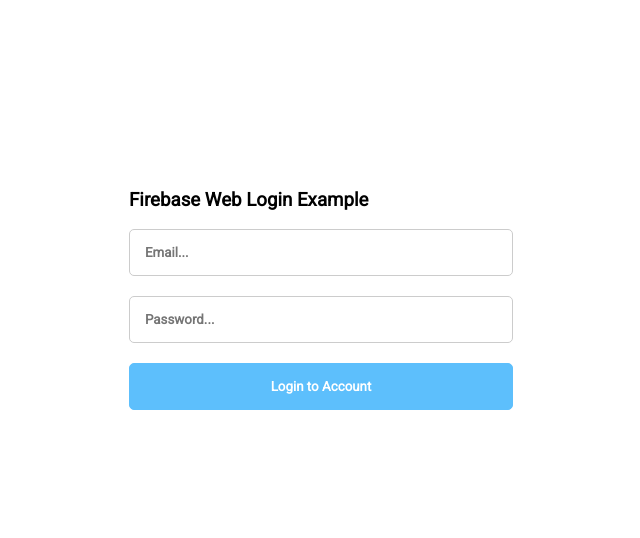
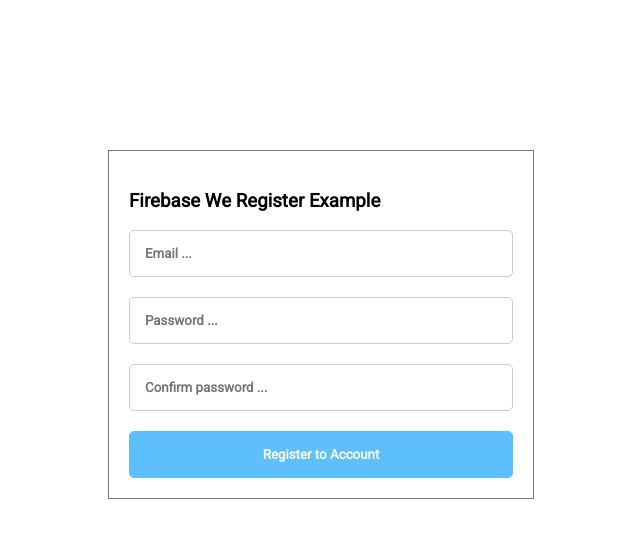
Before and after one commit to WebToturial/FontEnd, a plain HTML site: page TestFirebase/index.html in a window 1280 px wide. Shown: the whole page, without its empty margins (319-959 px from the left). Drawn offline with Linux system fonts and the light colour scheme; no server answers.

Commit message:
Register
Dang ky tai khoan

```diff
--- a/TestFirebase/css/style.css
+++ b/TestFirebase/css/style.css
@@ -52,3 +52,47 @@ input, button {
     color: #5dBffc;
     background-origin: 1px solid #5dBffc;
 }
+
+.register {
+    width: 30%;
+    margin: 0px auto;
+    margin-top: 150px;
+    padding: 20px;
+    border: 1px solid #777;
+}
+
+.register input{
+    display: block;
+    border: 1px solid #ccc;
+    border-radius: 5px;
+    background: #fff;
+    padding: 15px;
+    outline: none;
+    width: 100%;
+    margin-bottom: 20px;
+    box-sizing: border-box;
+}
+
+.register input:focus{
+    border: 1px solid #777;
+}
+
+.register button{
+    width: 100%;
+    background: #5dBffc;
+    color: #fff;
+    border: 1px solid #5dBffc;
+    border-radius: 5px;
+    display: block;
+    outline: none;
+    padding: 15px;
+    transition: 0.3s;
+    -webkit-transition: 0.3s;
+    -moz-transition: 0.3s;
+}
+
+.register button:hover{
+    background: #fff;
+    color: #5dBffc;
+    background-origin: 1px solid #5dBffc;
+}
--- a/TestFirebase/index.html
+++ b/TestFirebase/index.html
@@ -7,18 +7,33 @@
         <link href="https://fonts.googleapis.com/css?family=Roboto" rel="stylesheet">
     </head>
     <body>
+        <div style="display: none">
+            <!-- #start Login-->
             <div id="login_div" class="main-div">
                 <h3>Firebase Web Login Example</h3>
                 <input type="email" placeholder="Email..." id="email_field"/>
                 <input type="password" placeholder="Password..." id="password_field"/>
                 <button onclick="login()">Login to Account</button>
-        </div>
+            </div> <!--#end Login-->
+
+            <!-- #start Logined-->
             <div id="user_div" class="logged-div">
                 <h3>Welcome User</h3>
                 <p id="user_para">Welcome to Firebase web login to Example. You're currenly logged in.</p>
                 <button onclick="logout()">Logout</button>
             </div>
+            <!-- #end Logined-->
+        </div>
+        <!---->
+        <div id="register_div" class="register">
+            <h3 >Firebase We Register Example</h3>
+            <input id="reg_email" type="email" placeholder="Email ..." />
+            <input id="reg_password" type="password" placeholder="Password ..." />
+            <input id="reg_confirm_password" type="password" placeholder="Confirm password ..." />
+            <button onclick="register()">Register to Account</button>
 
+        </div>
+        <!---->
 
 
     <script src="https://www.gstatic.com/firebasejs/4.12.0/firebase.js"></script>
--- a/TestFirebase/js/index.js
+++ b/TestFirebase/js/index.js
@@ -52,3 +52,34 @@ function logout(){
         // An error happened.
     });
 }
+
+function register(){
+
+    var userEmail = document.getElementById("reg_email").value;
+    var userPass = document.getElementById("reg_password").value;
+    var userConfirmPass = document.getElementById("reg_confirm_password").value;
+
+    if ((userEmail.length > 0) && (userPass.length > 0) && (userConfirmPass.length)){
+
+        if(userPass != userConfirmPass) {
+
+            window.alert("Error! Mat khau va xac nhan mat khau khong trung khop.")
+        }
+        else{
+            // Register Firebase
+            firebase.auth().createUserWithEmailAndPassword(userEmail, userPass).catch(function(error) {
+                // Handle Errors here.
+                var errorCode = error.code;
+                var errorMessage = error.message;
+                // ...
+                window.alert("Error: " + errorMessage);
+            });
+
+        }
+    }
+    else {
+
+        window.alert("Error! Vui long dien day du thong tin!");
+
+    }
+}
```
Lines whose indentation alone changed are shown as unchanged.
